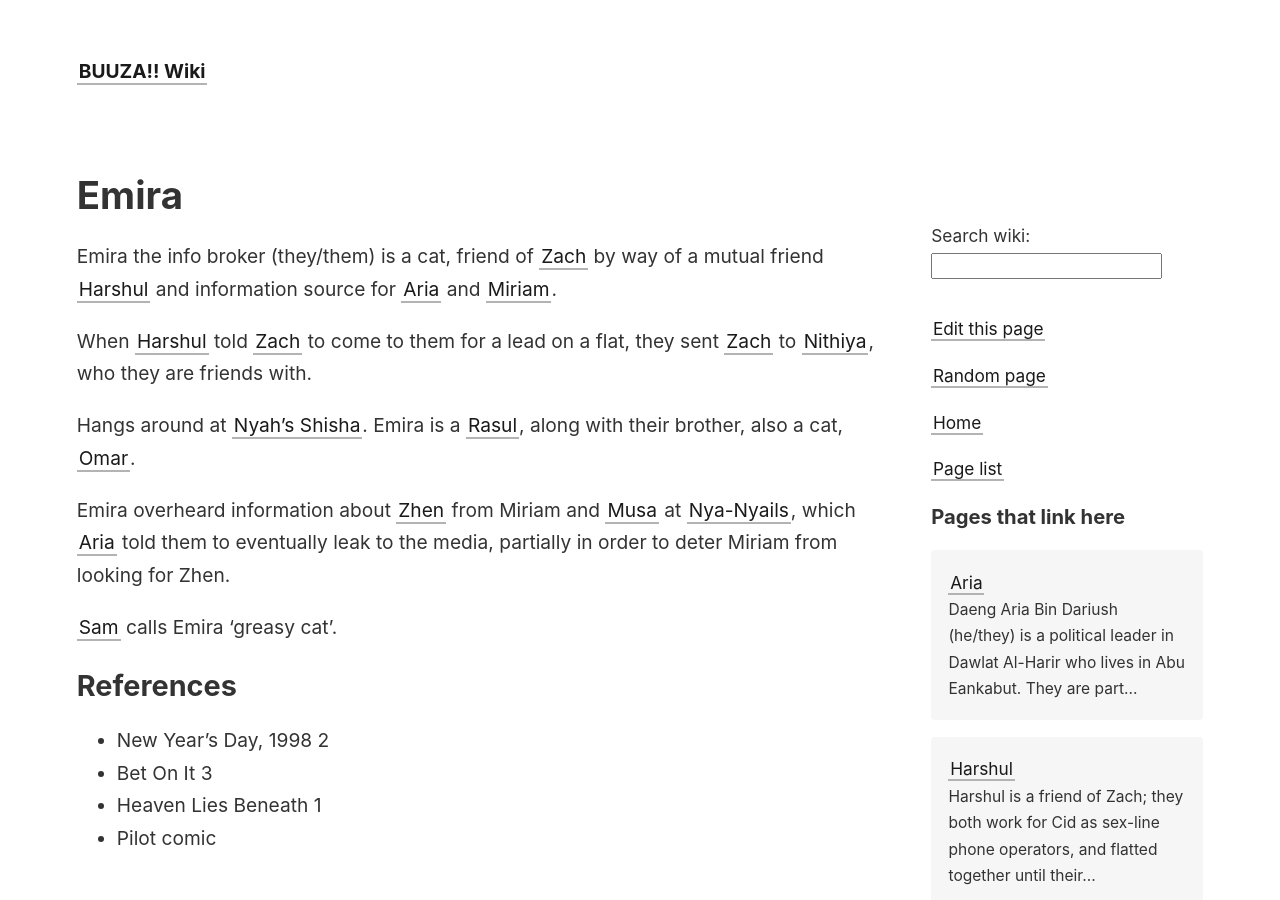
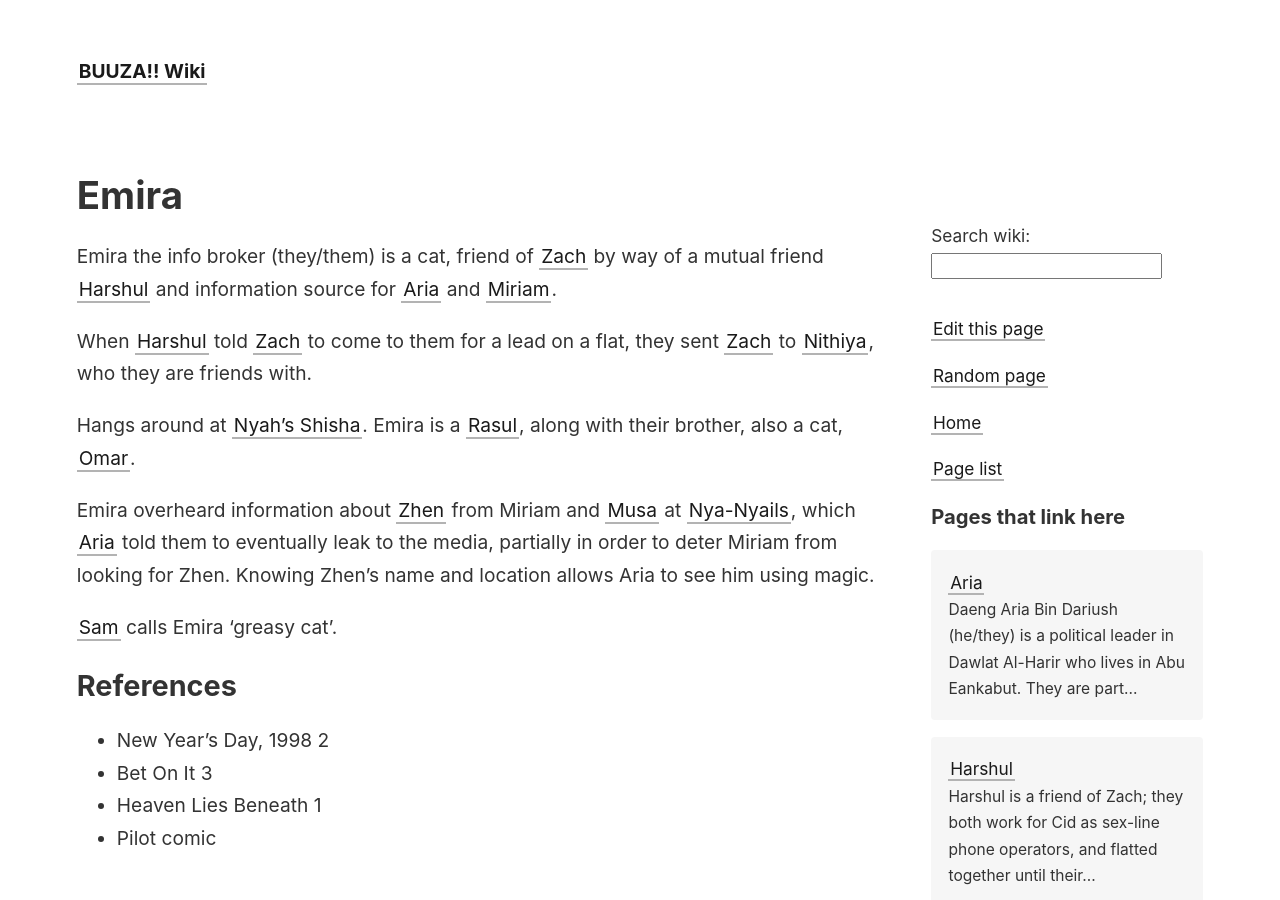
Before and after one commit to IFcoltransG/buuza-wiki, a Jekyll site: the page built from _wiki/emira.md, in a window 1280 px wide and 900 px high. Built offline with Jekyll 4.4.1, drawn with Linux system fonts in a browser that asks for light colours.

Commit message:
Add extra plot point regarding Aria seeing Zhen

```diff
--- a/_wiki/emira.md
+++ b/_wiki/emira.md
@@ -8,7 +8,7 @@ When [Harshul](/_wiki/harshul.md) told [Zach](/_wiki/zach.md) to come to them fo
 
 Hangs around at [Nyah's Shisha](/_wiki/nyahs-shisha.md). Emira is a [Rasul](/_wiki/rasul.md), along with their brother, also a cat, [Omar](/_wiki/omar.md).
 
-Emira overheard information about [Zhen](/_wiki/zhen.md) from Miriam and [Musa](/_wiki/musa.md) at [Nya-Nyails](/_wiki/nya-nyails.md), which [Aria](/_wiki/aria.md) told them to eventually leak to the media, partially in order to deter Miriam from looking for Zhen.
+Emira overheard information about [Zhen](/_wiki/zhen.md) from Miriam and [Musa](/_wiki/musa.md) at [Nya-Nyails](/_wiki/nya-nyails.md), which [Aria](/_wiki/aria.md) told them to eventually leak to the media, partially in order to deter Miriam from looking for Zhen. Knowing Zhen's name and location allows Aria to see him using magic.
 
 [Sam](/_wiki/sam.md) calls Emira 'greasy cat'.
 ## References
```
